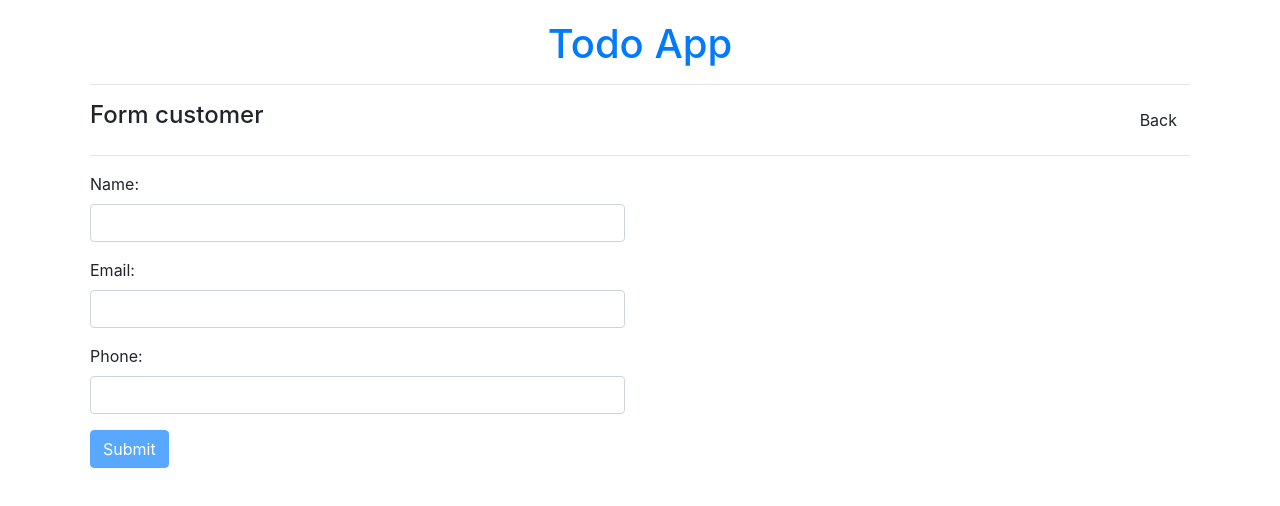
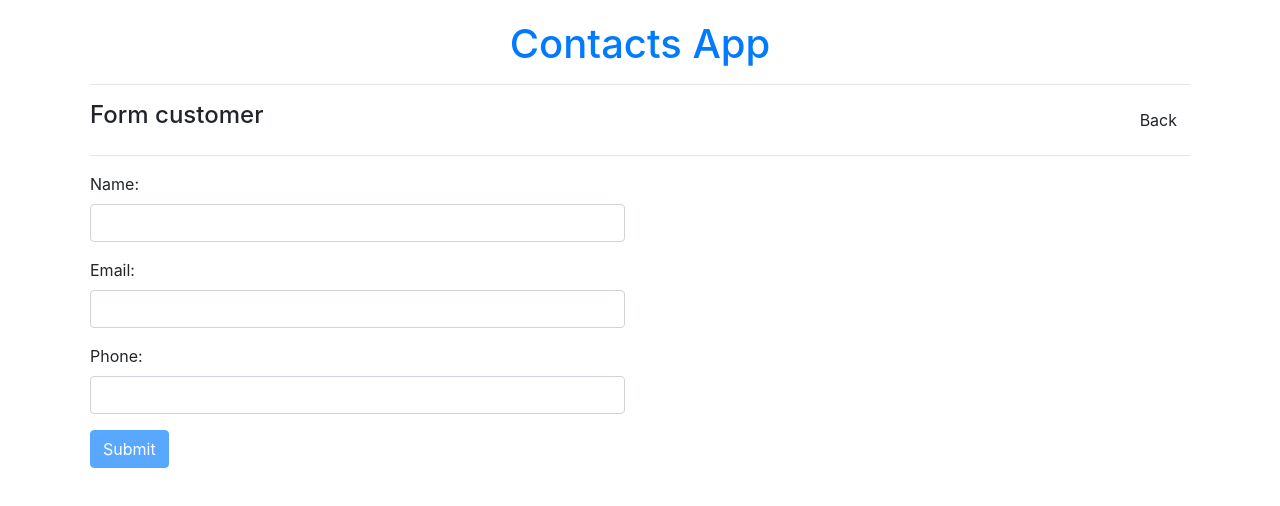
Before and after one commit to Ricardo-VP/todo-front, an Angular app: page /person/create in a window 1280 px wide. Shown: the top 506 px of the page. Built offline with nearby package versions, Linux system fonts and the light colour scheme.

Commit message:
Cambio de nombre de la app

```diff
--- a/src/app/app.component.html
+++ b/src/app/app.component.html
@@ -1,6 +1,6 @@
 <div class="container" style="padding: 20px">
   <h1 style="text-align: center">
-    <a href="/person/index"> Todo App  </a>
+    <a href="/person/index"> Contacts App  </a>
   </h1>
   <hr />
   <main>
```
